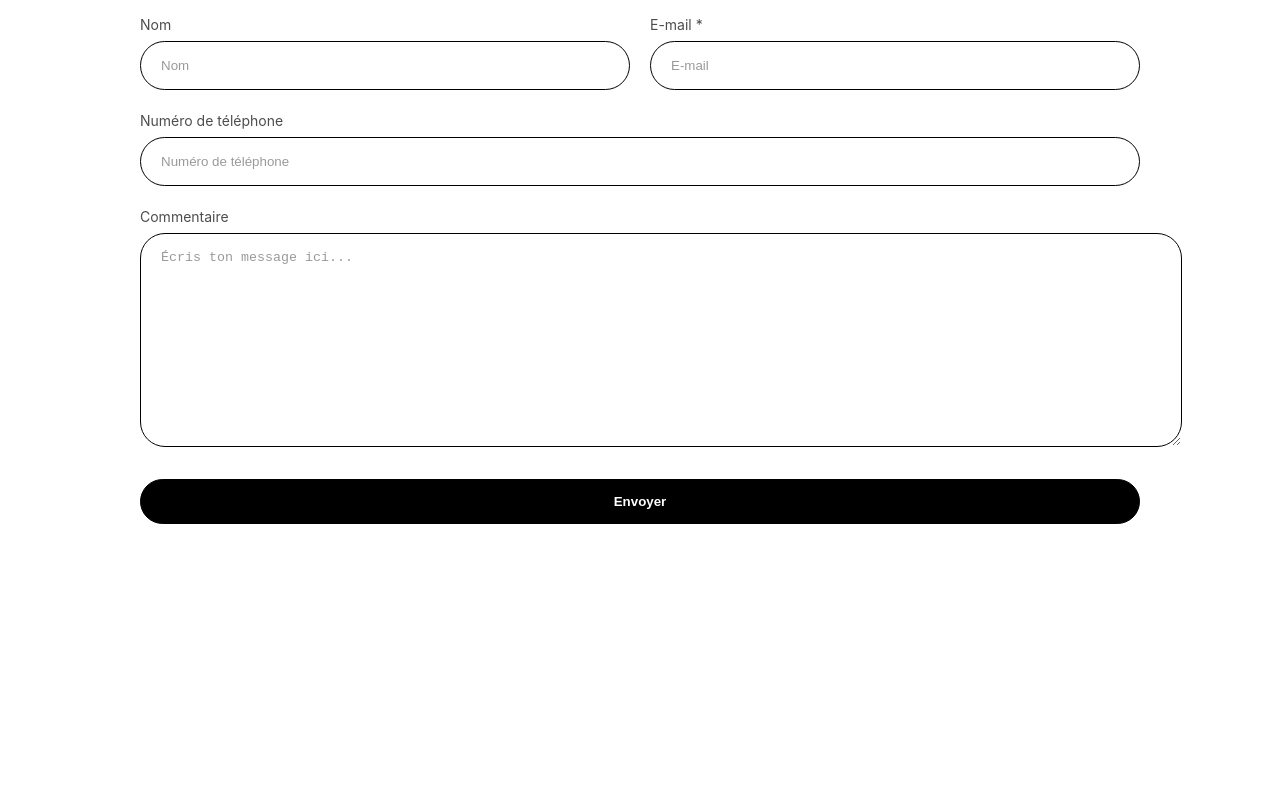
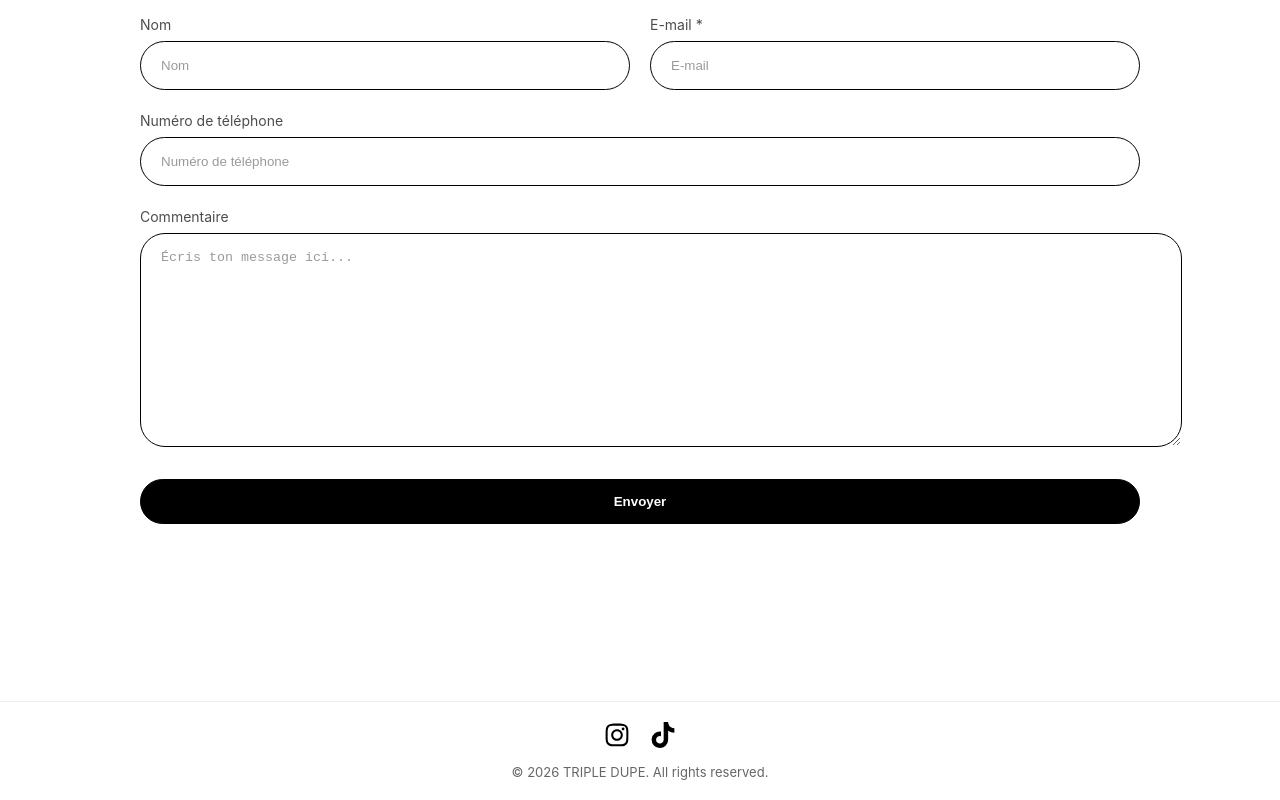
Before and after one commit to Mazouzi-saad/tripledupe, a React (Create React App) app: page / in a window 1280 px wide. Shown: the part 914-1714 px from the top of the page. Before the commit the page ends 1615 px from the top, so only its background shows below. Built offline with nearby package versions, Linux system fonts and the light colour scheme.

Commit message:
changing

```diff
--- a/src/App.js
+++ b/src/App.js
@@ -8,6 +8,7 @@ import ProductDetails from "./components/Product/ProductDetails";
 import { CartProvider } from "./components/Context/CartContext";
 import { SearchProvider } from "./components/Context/SearchContext";
 import CartDrawer from "./components/CartDrawer/CartDrawer";
+import Footer from "./components/Footer/Footer";
 
 function Home() {
   return (
@@ -15,6 +16,7 @@ function Home() {
       <HeroImage />
       <Products />
       <Contact />
+      <Footer />
     </>
   );
 }
--- a/src/components/CheckoutModal/CheckoutModal.jsx
+++ b/src/components/CheckoutModal/CheckoutModal.jsx
@@ -8,6 +8,8 @@ const ORDER_API_URL =
 export default function CheckoutModal({ open, onClose }) {
   const { cart, total, clearCart } = useCart();
   const [popup, setPopup] = useState({ type: "", title: "", message: "" });
+  const shippingFee = 35;
+  const finalTotal = total + shippingFee;
 
 
   const [form, setForm] = useState({
@@ -40,14 +42,14 @@ export default function CheckoutModal({ open, onClose }) {
 
     const payload = {
       type: "order",
-      shipping: "FREE",
-      shippingFee: 0,
+      shipping: "Standard",
+      shippingFee: shippingFee,
       fullname: form.fullname,
       phone: form.phone,
       address: form.address,
       city: form.city,
       subtotal: total,
-      total,
+      total: finalTotal,
       items: cart,
     };
 
@@ -165,18 +167,20 @@ export default function CheckoutModal({ open, onClose }) {
               <span>Sous-total</span>
               <strong>{total.toFixed(2)} dh</strong>
             </div>
+
             <div className="ck-line">
               <span>Livraison</span>
-              <strong>GRATUITE</strong>
+              <strong>{shippingFee.toFixed(2)} dh</strong>
             </div>
+
             <div className="ck-total">
               <span>Total</span>
-              <strong>{total.toFixed(2)} dh</strong>
+              <strong>{finalTotal.toFixed(2)} dh</strong>
             </div>
           </div>
 
           <button className="ck-submit" type="submit" disabled={isLoading}>
-            Terminez votre achat - {total.toFixed(2)} dh
+            Terminez votre achat - {finalTotal.toFixed(2)} dh
           </button>
         </form>
       </div>
--- /dev/null
+++ b/src/components/Footer/Footer.css
@@ -0,0 +1,31 @@
+.footer {
+  margin-top: 0;
+  padding: 20px 20px;
+  border-top: 1px solid #eee;
+  text-align: center;
+  background: white;
+}
+
+.footer-socials {
+  display: flex;
+  justify-content: center;
+  gap: 20px;
+  margin-bottom: 10px;
+}
+
+.footer-icon {
+  font-size: 26px;
+  color: black;
+  transition: transform 0.2s ease, opacity 0.2s ease;
+}
+
+.footer-icon:hover {
+  transform: scale(1.2);
+  opacity: 0.6;
+}
+
+.footer-copy {
+  font-size: 13px;
+  color: #666;
+  margin: 0;
+}
--- /dev/null
+++ b/src/components/Footer/Footer.jsx
@@ -0,0 +1,37 @@
+import React from "react";
+import { FaInstagram, FaTiktok } from "react-icons/fa";
+import "./Footer.css";
+
+export default function Footer() {
+  return (
+    <footer className="footer">
+
+      <div className="footer-socials">
+
+        <a
+          href="https://www.instagram.com/triple.dupe?igsh=MTdlcWsyOWw3ZmF2aQ=="
+          target="_blank"
+          rel="noopener noreferrer"
+          className="footer-icon"
+        >
+          <FaInstagram />
+        </a>
+
+        <a
+          href="https://www.tiktok.com/@tripledupe?_r=1&_t=ZN-94jbbq4T6QQ"
+          target="_blank"
+          rel="noopener noreferrer"
+          className="footer-icon"
+        >
+          <FaTiktok />
+        </a>
+
+      </div>
+
+      <p className="footer-copy">
+        © {new Date().getFullYear()} TRIPLE DUPE. All rights reserved.
+      </p>
+
+    </footer>
+  );
+}
--- a/src/components/Product/ProductDetails.jsx
+++ b/src/components/Product/ProductDetails.jsx
@@ -133,7 +133,7 @@ export default function ProductDetails() {
         </section>
 
         <section className="pd-right">
-          <p className="pd-brand">TWINS FRAGRANCE</p>
+          <p className="pd-brand">TRIPLE DUPE</p>
           <h1 className="pd-title">{product.title}</h1>
 
           <p className="pd-price">{formatPrice(product)}</p>
```
